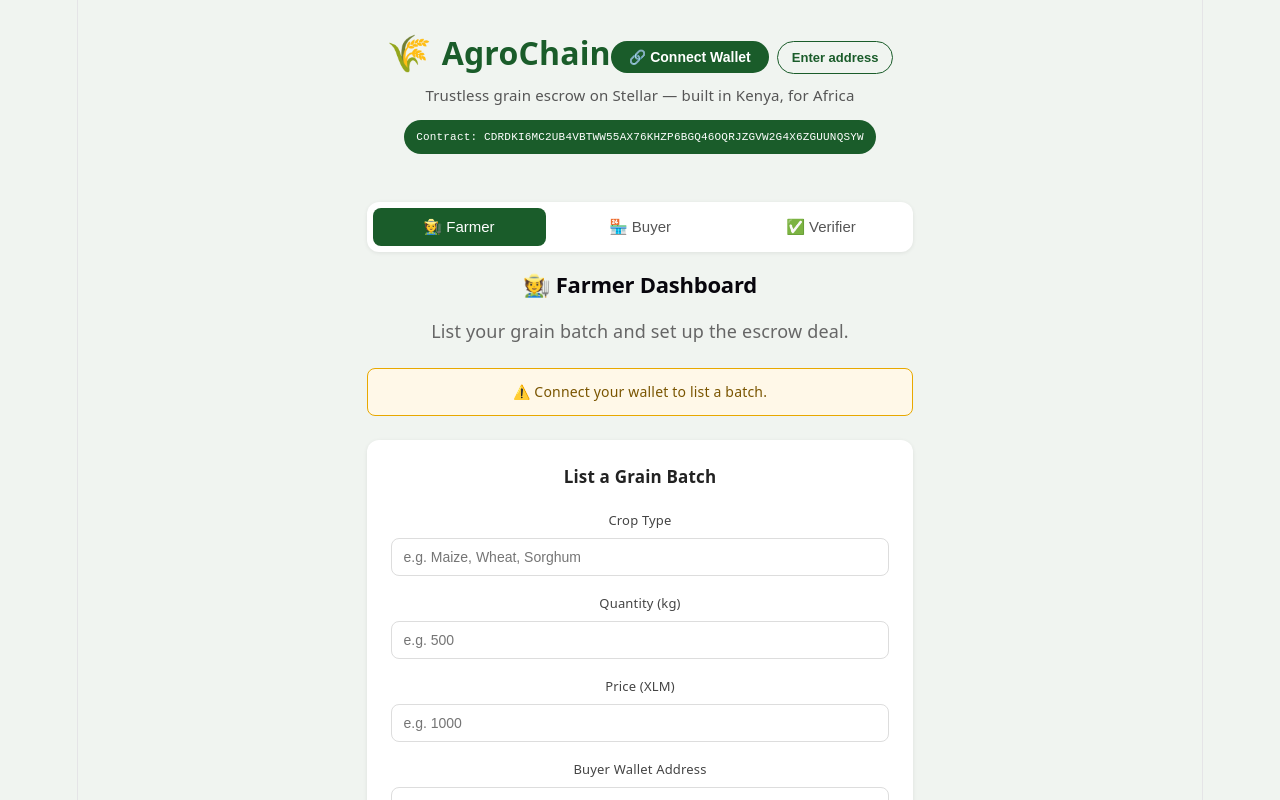
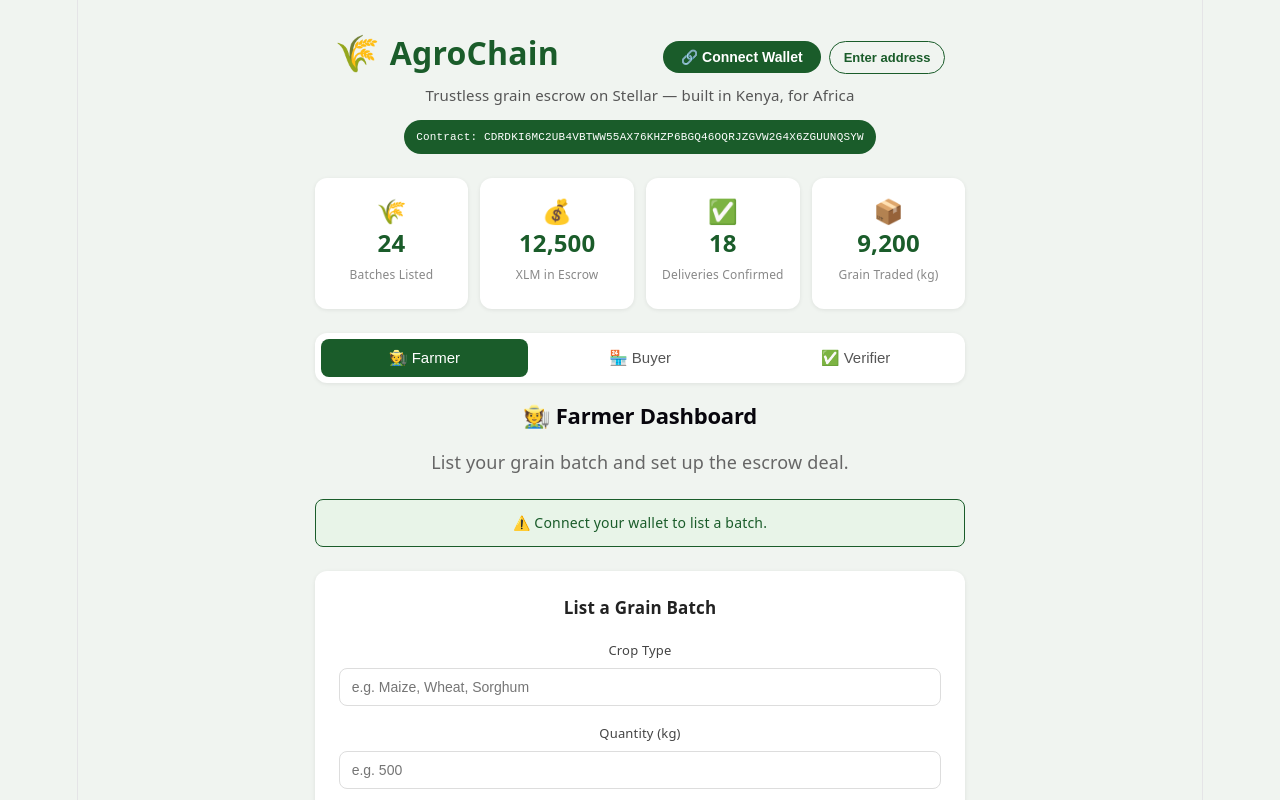
Before and after one commit to karanjadavi/agrochain, a React app in the folder frontend/: page / in a window 1280 px wide. Shown: the top 800 px of the page. Built offline with nearby package versions, Linux system fonts and the light colour scheme; the HTML template or start-up script is replaced by a standard one.

Commit message:
Feature: Add stats dashboard and green warning box styling

```diff
--- a/frontend/src/App.css
+++ b/frontend/src/App.css
@@ -12,6 +12,13 @@ body {
 .header {
   text-align: center;
   padding: 40px 20px 24px;
+}
+
+.header-top {
+  display: flex;
+  justify-content: space-between;
+  align-items: center;
+  margin-bottom: 8px;
 }
 
 .logo {
@@ -108,16 +115,6 @@ body {
 .btn-buyer { background: #1a3d5c; color: #fff; }
 .btn-verifier { background: #5c4a1a; color: #fff; }
 
-.status-msg {
-  margin-top: 14px;
-  padding: 10px 14px;
-  background: #f0f7f0;
-  border-left: 3px solid #1a5c2a;
-  border-radius: 6px;
-  font-size: 14px;
-  color: #1a5c2a;
-}
-
 .batch-list { display: flex; flex-direction: column; gap: 12px; }
 
 .batch-item {
@@ -165,13 +162,6 @@ body {
 
 .footer a { color: #1a5c2a; text-decoration: none; font-weight: 500; }
 
-.header-top {
-  display: flex;
-  justify-content: space-between;
-  align-items: center;
-  margin-bottom: 8px;
-}
-
 .wallet-btn {
   padding: 8px 18px;
   background: #1a5c2a;
@@ -205,57 +195,10 @@ body {
   display: inline-block;
 }
 
-.wallet-address {
-  font-family: monospace;
-  font-size: 13px;
-  color: #1a5c2a;
-  font-weight: 600;
-}
+.wallet-address { font-family: monospace; font-size: 13px; color: #1a5c2a; font-weight: 600; }
+.wallet-label { font-size: 12px; color: #1a5c2a; }
 
-.wallet-label {
-  font-size: 12px;
-  color: #1a5c2a;
-}
-
-.wallet-banner {
-  display: flex;
-  align-items: center;
-  gap: 10px;
-  background: #fff8e8;
-  border: 1.5px solid #e8a800;
-  padding: 6px 14px;
-  border-radius: 8px;
-  font-size: 13px;
-  color: #7a5500;
-}
-
-.wallet-install-btn {
-  background: #e8a800;
-  color: #fff;
-  padding: 4px 10px;
-  border-radius: 6px;
-  text-decoration: none;
-  font-size: 12px;
-  font-weight: 600;
-}
-
-.wallet-info {
-  margin-top: 8px;
-  font-size: 12px;
-  color: #888;
-}
-
-.mono {
-  font-family: monospace;
-  color: #1a5c2a;
-  font-size: 12px;
-}
-
-.wallet-options {
-  display: flex;
-  align-items: center;
-  gap: 8px;
-}
+.wallet-options { display: flex; align-items: center; gap: 8px; }
 
 .wallet-manual-btn {
   padding: 8px 14px;
@@ -271,12 +214,7 @@ body {
 
 .wallet-manual-btn:hover { background: #f0f7f0; }
 
-.wallet-manual {
-  display: flex;
-  align-items: center;
-  gap: 6px;
-  flex-wrap: wrap;
-}
+.wallet-manual { display: flex; align-items: center; gap: 6px; flex-wrap: wrap; }
 
 .wallet-input {
   padding: 7px 12px;
@@ -288,31 +226,44 @@ body {
   font-family: monospace;
 }
 
-.wallet-disconnect {
-  background: transparent;
-  border: none;
-  color: #999;
-  cursor: pointer;
-  font-size: 12px;
-  padding: 0 4px;
-}
-
-.wallet-cancel {
-  padding: 7px 12px;
-  background: transparent;
-  border: 1px solid #ddd;
-  border-radius: 8px;
-  font-size: 13px;
-  cursor: pointer;
-  color: #666;
-}
+.wallet-disconnect { background: transparent; border: none; color: #999; cursor: pointer; font-size: 12px; padding: 0 4px; }
+.wallet-cancel { padding: 7px 12px; background: transparent; border: 1px solid #ddd; border-radius: 8px; font-size: 13px; cursor: pointer; color: #666; }
+.wallet-info { margin-top: 8px; font-size: 12px; color: #888; }
+.mono { font-family: monospace; color: #1a5c2a; font-size: 12px; }
 
 .warning-box {
-  background: #fff8e8;
-  border: 1.5px solid #e8a800;
-  color: #7a5500;
+  background: #e8f4e8;
+  border: 1.5px solid #1a5c2a;
+  color: #1a5c2a;
   padding: 10px 16px;
   border-radius: 8px;
   font-size: 14px;
   margin-bottom: 8px;
 }
+
+.stats-grid {
+  display: grid;
+  grid-template-columns: repeat(4, 1fr);
+  gap: 12px;
+  margin: 0 0 20px;
+}
+
+.stat-card {
+  background: #fff;
+  border-radius: 12px;
+  padding: 20px 16px;
+  display: flex;
+  flex-direction: column;
+  align-items: center;
+  gap: 6px;
+  box-shadow: 0 1px 4px rgba(0,0,0,0.08);
+  text-align: center;
+}
+
+.stat-icon { font-size: 24px; }
+.stat-value { font-size: 24px; font-weight: 700; color: #1a5c2a; }
+.stat-label { font-size: 12px; color: #888; font-weight: 500; }
+
+@media (max-width: 600px) {
+  .stats-grid { grid-template-columns: repeat(2, 1fr); }
+}
--- a/frontend/src/App.jsx
+++ b/frontend/src/App.jsx
@@ -4,6 +4,7 @@ import FarmerDashboard from "./components/FarmerDashboard"
 import BuyerDashboard from "./components/BuyerDashboard"
 import VerifierDashboard from "./components/VerifierDashboard"
 import WalletConnect from "./components/WalletConnect"
+import Stats from "./components/Stats"
 import "./App.css"
 
 export default function App() {
@@ -37,6 +38,8 @@ export default function App() {
         )}
       </header>
 
+      <Stats />
+
       <div className="role-tabs">
         <button
           className={role === "farmer" ? "tab active farmer" : "tab"}
--- /dev/null
+++ b/frontend/src/components/Stats.jsx
@@ -0,0 +1,20 @@
+export default function Stats() {
+  const stats = [
+    { label: "Batches Listed", value: "24", icon: "🌾" },
+    { label: "XLM in Escrow", value: "12,500", icon: "💰" },
+    { label: "Deliveries Confirmed", value: "18", icon: "✅" },
+    { label: "Grain Traded (kg)", value: "9,200", icon: "📦" },
+  ]
+
+  return (
+    <div className="stats-grid">
+      {stats.map((stat, i) => (
+        <div className="stat-card" key={i}>
+          <span className="stat-icon">{stat.icon}</span>
+          <span className="stat-value">{stat.value}</span>
+          <span className="stat-label">{stat.label}</span>
+        </div>
+      ))}
+    </div>
+  )
+}
```
